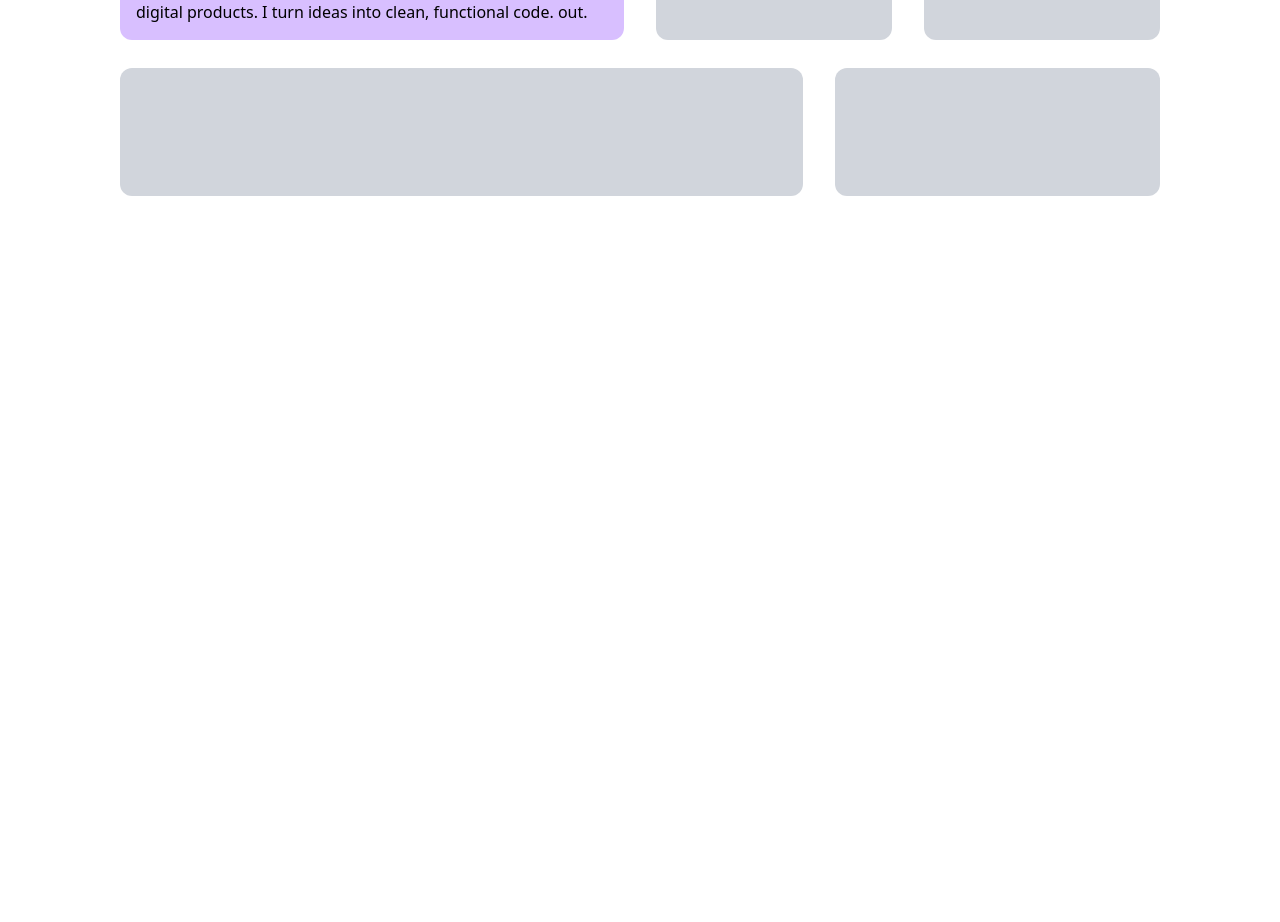
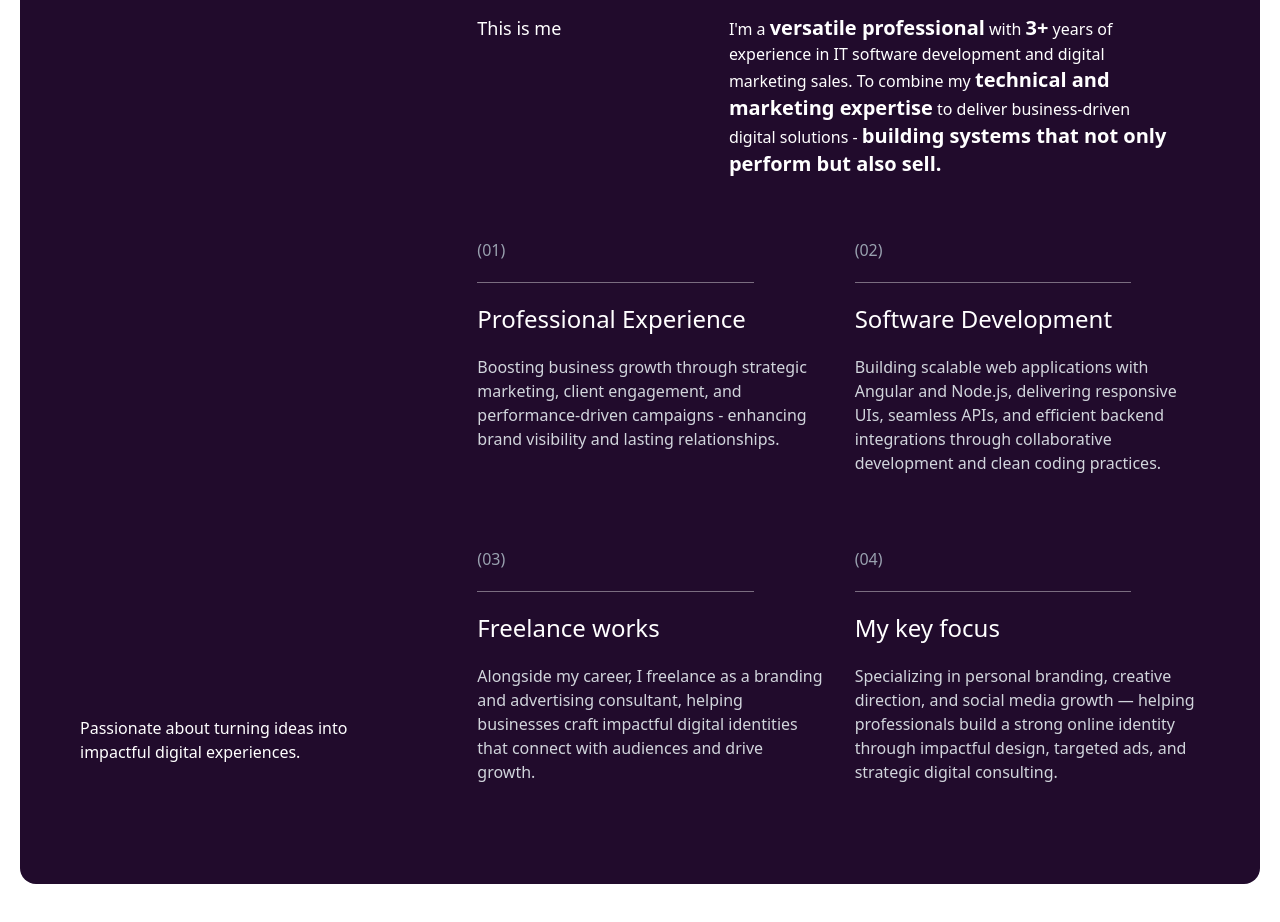
Before and after one commit to Praveen123-png/rm-portfolio, a React (Vite) app: page / in a window 1280 px wide. Shown: the part 1754-2676 px from the top of the page. Built offline with nearby package versions, Linux system fonts and the light colour scheme.

Commit message:
about us almost done

```diff
--- a/src/components/About.jsx
+++ b/src/components/About.jsx
@@ -1,35 +1,119 @@
 function About() {
   return (
+    // <div className="my-200">
+    //   <div className="md:px-30 sm:px-20 px-5 lg:space-y-7 space-y-4">
+    //     <div className="grid grid-cols-1 gap-4 lg:grid-cols-4 lg:gap-8">
+    //       <div className="p-4 bg-[#d8bfff] rounded-xl lg:col-span-2">
+    //         <p className=" py-1 px-2 text-xs border border-black rounded-full w-fit">
+    //           • About me
+    //         </p>
+    //         <h4 className="mt-4 text-3xl">
+    //           Hi 👋, I am <span className="font-semibold text-p">Rakesh</span> a passionate
+    //           Software Developer.
+    //         </h4>
+    //         passionate about building scalable, efficient, and user-focused digital
+    //         products. I turn ideas into clean, functional code. out.
+    //       </div>
+
+    //       <div className="rounded-xl flex flex-col justify-center items-center text-xl bg-gray-300 p-4">
+    //         <span className="text-6xl font-bold text-[#b730fb]">4+</span>
+    //         <p>years of experience</p>
+    //       </div>
+
+    //       <div className="rounded-xl flex flex-col justify-center items-center text-xl bg-gray-300">
+    //         <span className="text-4xl font-semibold text-[#b730fb]">Full Stack</span>
+    //         <p>Developer</p>
+    //       </div>
+    //     </div>
+
+    //     <div className="grid grid-cols-1 gap-4 lg:grid-cols-3 lg:gap-8">
+    //       <div className="h-32 rounded-xl bg-gray-300 lg:col-span-2"></div>
+
+    //       <div className="h-32 rounded-xl bg-gray-300"></div>
+    //     </div>
+    //   </div>
+    // </div>
     <div className="my-200">
-      <div className="md:px-30 sm:px-20 px-5 lg:space-y-7 space-y-4">
-        <div className="grid grid-cols-1 gap-4 lg:grid-cols-4 lg:gap-8">
-          <div className="p-4 bg-[#d8bfff] rounded-xl lg:col-span-2">
-            <p className=" py-1 px-2 text-xs border border-black rounded-full w-fit">
-              • About me
-            </p>
-            <h4 className="mt-4 text-3xl">
-              Hi 👋, I am <span className="font-semibold text-p">Rakesh</span> a passionate
-              Software Developer.
-            </h4>
-            passionate about building scalable, efficient, and user-focused digital
-            products. I turn ideas into clean, functional code. out.
+      <div className="px-5">
+        <div className="bg-[#210b2c] w-full rounded-2xl p-10">
+          <div className="grid grid-cols-1 gap-4 lg:grid-cols-3 lg:gap-8">
+            <div className=" p-5 pb-20 rounded-xl text-white flex justify-center items-end">
+              <p>Passionate about turning ideas into impactful digital experiences.</p>
             </div>
 
-          <div className="rounded-xl flex flex-col justify-center items-center text-xl bg-gray-300 p-4">
-            <span className="text-6xl font-bold text-[#b730fb]">4+</span>
-            <p>years of experience</p>
+            <div className="p-5 rounded-xl lg:col-span-2 text-white">
+              <h2 className="text-5xl font-semibold">Let's know more about me</h2>
+              <div className="grid grid-cols-1 gap-4 lg:grid-cols-3 lg:gap-8 mt-10">
+                <div className="p-5 pl-0 rounded-xl text-white">
+                  <p className="text-lg">This is me</p>
                 </div>
 
-          <div className="rounded-xl flex flex-col justify-center items-center text-xl bg-gray-300">
-            <span className="text-4xl font-semibold text-[#b730fb]">Full Stack</span>
-            <p>Developer</p>
+                <div className="p-5 pl-0 rounded-xl lg:col-span-2 text-white">
+                  <p className="">
+                    I'm a{" "}
+                    <span className="font-semibold text-xl">versatile professional</span>{" "}
+                    with <span className="font-semibold text-xl">3+</span> years of
+                    experience in IT software development and digital marketing sales. To
+                    combine my{" "}
+                    <span className="font-semibold text-xl">
+                      technical and marketing expertise
+                    </span>{" "}
+                    to deliver business-driven digital solutions -{" "}
+                    <span className="font-semibold text-xl">
+                      building systems that not only perform but also sell.
+                    </span>
+                  </p>
                 </div>
               </div>
+              <div className="grid grid-cols-1 gap-4 lg:grid-cols-2 lg:gap-8 mt-10">
+                <div className=" rounded space-y-5 mb-10">
+                  <h2 className="text-gray-400">(01)</h2>
+                  <hr className="w-[80%] mt-2 text-white/40" />
+                  <h2 className="text-white text-2xl">Professional Experience</h2>
+                  <p className="text-gray-300">
+                    Boosting business growth through strategic marketing, client
+                    engagement, and performance-driven campaigns - enhancing brand
+                    visibility and lasting relationships.
+                  </p>
+                </div>
 
-        <div className="grid grid-cols-1 gap-4 lg:grid-cols-3 lg:gap-8">
-          <div className="h-32 rounded-xl bg-gray-300 lg:col-span-2"></div>
+                <div className=" rounded space-y-5 mb-10">
+                  <h2 className="text-gray-400">(02)</h2>
+                  <hr className="w-[80%] mt-2 text-white/40" />
+                  <h2 className="text-white text-2xl">Software Development</h2>
+                  <p className="text-gray-300">
+                    Building scalable web applications with Angular and Node.js,
+                    delivering responsive UIs, seamless APIs, and efficient backend
+                    integrations through collaborative development and clean coding
+                    practices.
+                  </p>
+                </div>
 
-          <div className="h-32 rounded-xl bg-gray-300"></div>
+                <div className=" rounded space-y-5 mb-10">
+                  <h2 className="text-gray-400">(03)</h2>
+                  <hr className="w-[80%] mt-2 text-white/40" />
+                  <h2 className="text-white text-2xl">Freelance works</h2>
+                  <p className="text-gray-300">
+                    Alongside my career, I freelance as a branding and advertising
+                    consultant, helping businesses craft impactful digital identities that
+                    connect with audiences and drive growth.
+                  </p>
+                </div>
+
+                <div className=" rounded space-y-5 mb-10">
+                  <h2 className="text-gray-400">(04)</h2>
+                  <hr className="w-[80%] mt-2 text-white/40" />
+                  <h2 className="text-white text-2xl">My key focus</h2>
+                  <p className="text-gray-300">
+                    Specializing in personal branding, creative direction, and social
+                    media growth — helping professionals build a strong online identity
+                    through impactful design, targeted ads, and strategic digital
+                    consulting.
+                  </p>
+                </div>
+              </div>
+            </div>
+          </div>
         </div>
       </div>
     </div>
```
Lines whose indentation alone changed are shown as unchanged.
